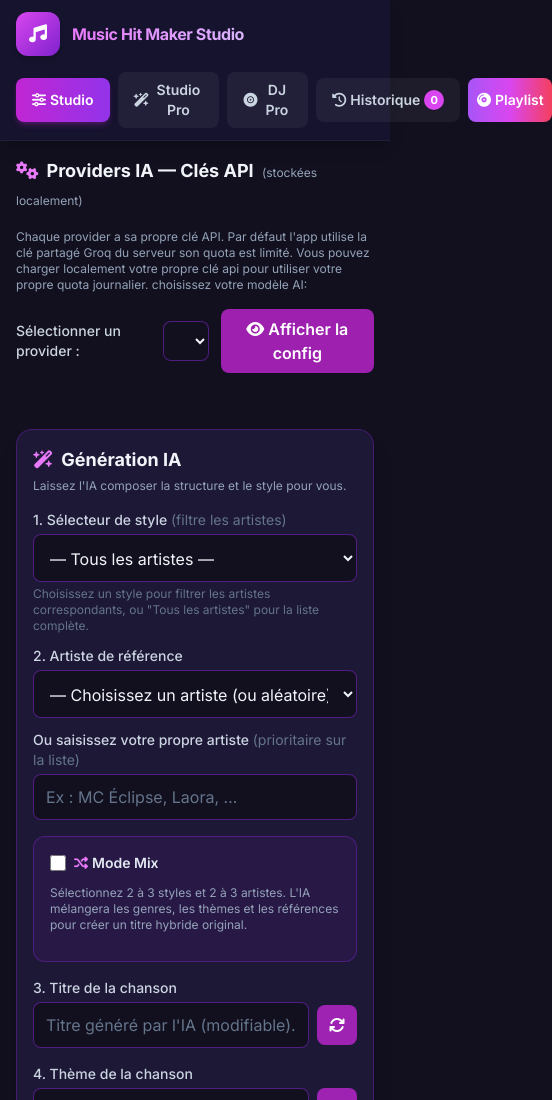
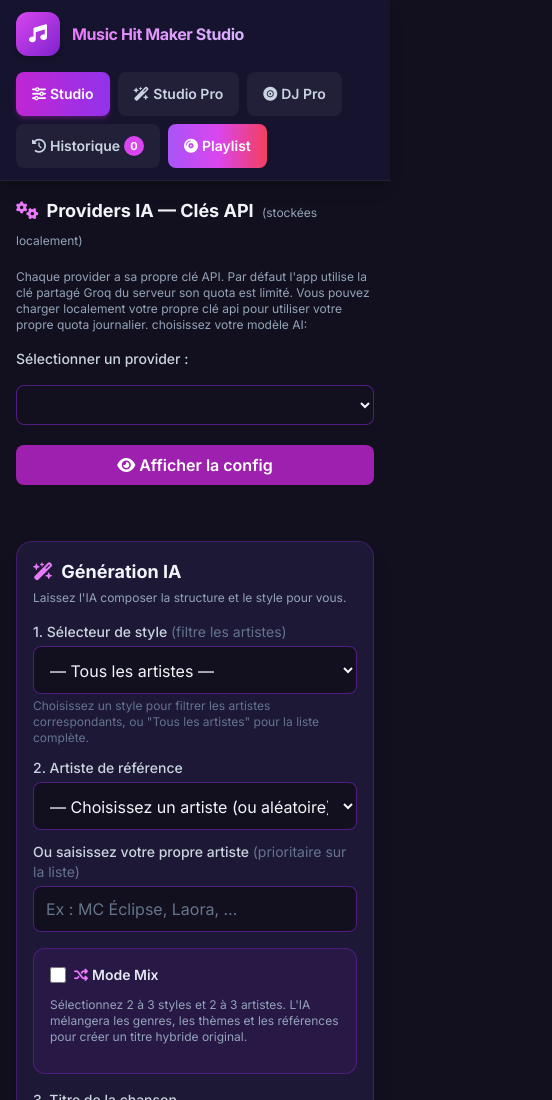
Before and after one commit to YaYouLeKyou/hit-music-maker, a website: page public/index.html in a window 390 px wide. Shown: the top 1100 px of the page, 552 px wide, since content can reach past the window. Drawn offline with nearby package versions, Linux system fonts and the light colour scheme; no server answers.

Commit message:
fix: responsive header, provider AI, and step progress bar on mobile

```diff
--- a/public/index.html
+++ b/public/index.html
@@ -134,6 +134,36 @@
 
             /* Bandeau d'actions du bloc éditeur : empilement propre */
             #view-studio .flex.items-center.justify-between.flex-wrap { row-gap: .6rem; }
+
+            /* Header : navigation responsive sur mobile */
+            header .flex.items-center.gap-2,
+            header nav.flex {
+                flex-wrap: wrap;
+                gap: 0.5rem;
+            }
+            header nav button,
+            header nav a {
+                font-size: 0.75rem;
+                padding: 0.5rem 0.75rem;
+                white-space: nowrap;
+            }
+
+            /* Provider AI : stack select + button on mobile */
+            #ai-providers-config .flex.items-center.gap-3 {
+                flex-wrap: wrap;
+            }
+            #ai-providers-config label[for="provider-select"] {
+                width: 100%;
+                margin-bottom: 0.25rem;
+            }
+            #provider-select {
+                flex: 1 1 auto;
+                min-width: 0;
+            }
+            #btn-show-provider-config {
+                width: 100%;
+                margin-top: 0.5rem;
+            }
         }
 
         /* Tablettes (641–1024px) : aère légèrement les cartes */
```
Also changed, not shown: public/dj-pro.html (+22 -0 lines), public/studio-pro.html (+27 -0 lines).
